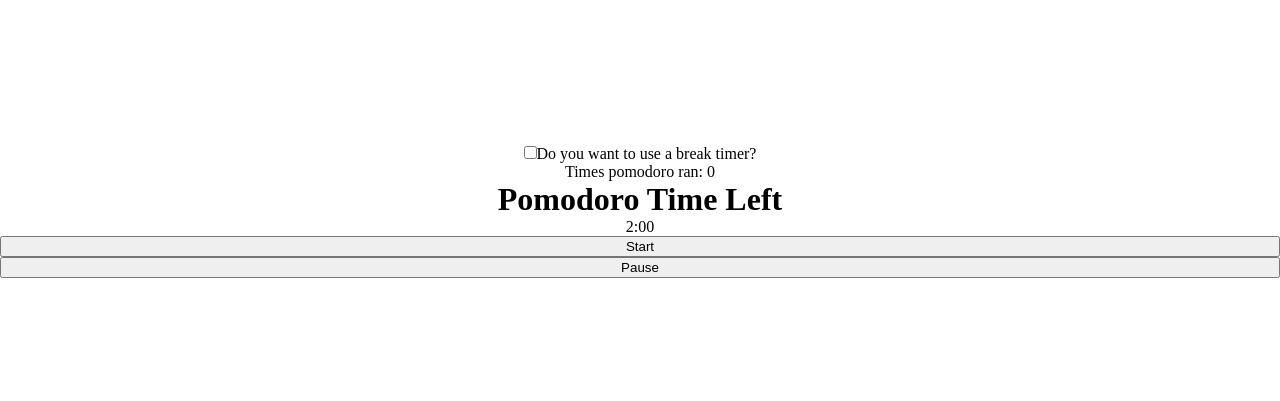
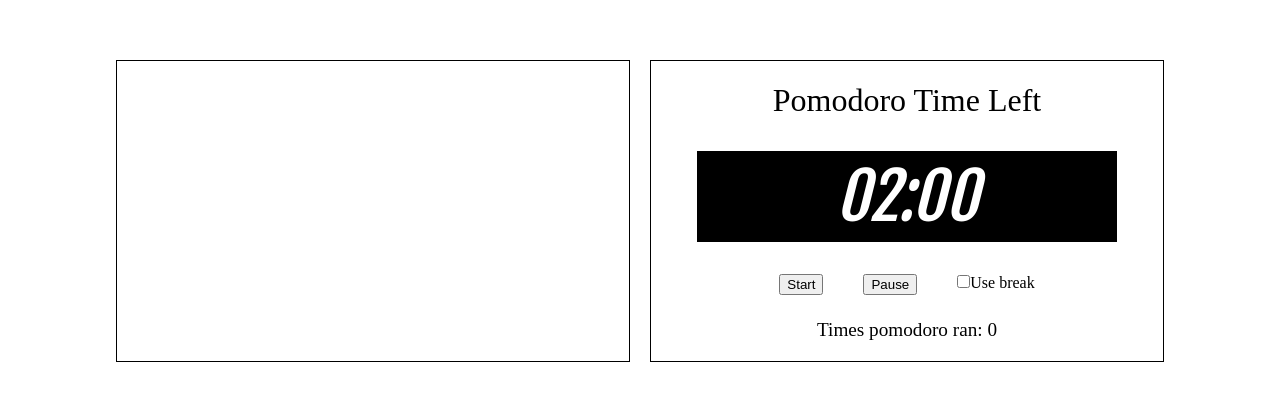
Before and after one commit to leonardo-kazu/desafio-jera, a React (Vite) app: page / in a window 1280 px wide. Shown: the part 189-590 px from the top of the page. Built offline with nearby package versions, Linux system fonts and the light colour scheme.

Commit message:
feat(styles): created a small stylization for better readability

```diff
--- a/src/App.css
+++ /dev/null
@@ -1,13 +0,0 @@
-* {
-  margin: 0;
-}
-
-.App {
-  display: flex;
-  flex-direction: column;
-  margin: auto;
-  width: 100vw;
-  height: 100vh;
-  text-align: center;
-  justify-content: center;
-}
--- a/src/App.tsx
+++ b/src/App.tsx
@@ -1,7 +1,7 @@
 import { useEffect, useRef, useState } from 'react';
 import Clock from './components/Clock';
 
-import './App.css';
+import './styles/App.css';
 
 function App() {
   const [timesRun, setTimesRun] = useState<number>(0);
@@ -30,7 +30,7 @@ function App() {
       // setShowAlert(true);
       if (Notification.permission === 'granted') {
         new Notification('Take a break', {
-          body: 'Hey, you have alredy done 4 pomodoro timers, what about a 10 minutes break?',
+          body: 'Hey, you have alredy done 4 pomodoro timers in a row, what about a 10 minutes break?',
         });
       }
     }
@@ -72,16 +72,25 @@ function App() {
 
   return (
     <div className="App">
-      <label htmlFor="useStop">
-        <input type="checkbox" id="useStop" onChange={() => setStopActive((active) => !active)} />
-        Do you want to use a break timer?
-      </label>
-      <p>Times pomodoro ran: {timesRun}</p>
-      <div className="">
+      <div className="container left">
+        <></>
+      </div>
+      <div className="container right">
         <Clock time={timer} title={shouldBePomodoro ? 'Pomodoro Time Left' : 'Break Time Left'} />
+        <div className="buttons">
+          <button onClick={() => setIsRunning(true)}>Start</button>
+          <button onClick={() => setIsRunning(false)}>Pause</button>
+          <label htmlFor="useStop">
+            <input
+              type="checkbox"
+              id="useStop"
+              onChange={() => setStopActive((active) => !active)}
+            />
+            Use break
+          </label>
+        </div>
+        <p className="runs">Times pomodoro ran: {timesRun}</p>
       </div>
-      <button onClick={() => setIsRunning(true)}>Start</button>
-      <button onClick={() => setIsRunning(false)}>Pause</button>
       {/* {showAlert ? (
         <div>
           <h1>You already completed 4 pomodoro timers, what about a 10 min break?</h1>
--- a/src/components/Clock.tsx
+++ b/src/components/Clock.tsx
@@ -1,9 +1,9 @@
 import { Fragment } from 'react';
 
+import '../styles/Clock.css';
 interface ClockProps {
   time: number;
   title: string;
-  class?: string;
 }
 
 export default function Clock(props: ClockProps) {
@@ -12,9 +12,9 @@ export default function Clock(props: ClockProps) {
 
   return (
     <Fragment>
-      <h1>{props.title}</h1>
-      <span className={props.class}>
-        {min}:{sec < 10 ? '0' + sec.toString() : sec}
+      <h1 className="title">{props.title}</h1>
+      <span className="timer">
+        {min < 10 ? '0' + min.toString() : min}:{sec < 10 ? '0' + sec.toString() : sec}
       </span>
     </Fragment>
   );
--- /dev/null
+++ b/src/styles/App.css
@@ -0,0 +1,37 @@
+* {
+  margin: 0;
+}
+
+.App {
+  height: 100vh;
+  display: flex;
+  margin: auto;
+  text-align: center;
+  justify-content: center;
+  align-items: center;
+}
+
+.container {
+  display: flex;
+  width: 40vw;
+  margin: 10px;
+  border: 1px solid black;
+  height: 300px;
+  justify-content: center;
+}
+
+.right {
+  flex-direction: column;
+}
+
+.buttons {
+  display: flex;
+  column-gap: 40px;
+  justify-content: center;
+  margin-bottom: 0.5rem;
+}
+
+.runs {
+  font-size: larger;
+  margin-top: 1rem;
+}
--- /dev/null
+++ b/src/styles/Clock.css
@@ -0,0 +1,17 @@
+@import url('https://fonts.googleapis.com/css2?family=Fjalla+One&display=swap');
+
+.title {
+  font-weight: 300;
+}
+
+.timer {
+  font-family: 'Fjalla One', sans-serif;
+  font-style: italic;
+  font-size: 4rem;
+  color: white;
+  background-color: black;
+  width: 80%;
+  align-self: center;
+  margin: 2rem;
+  border: 5px solid black;
+}
```
